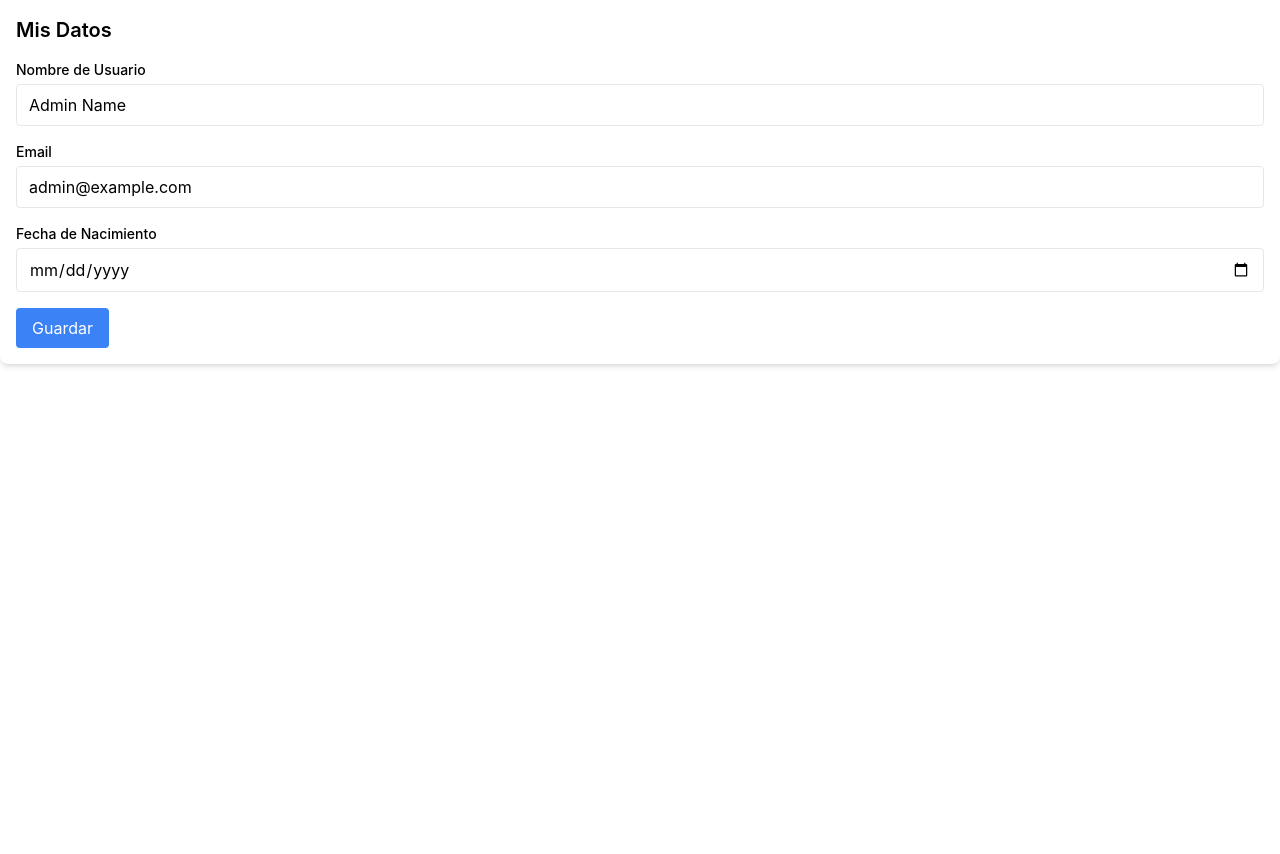
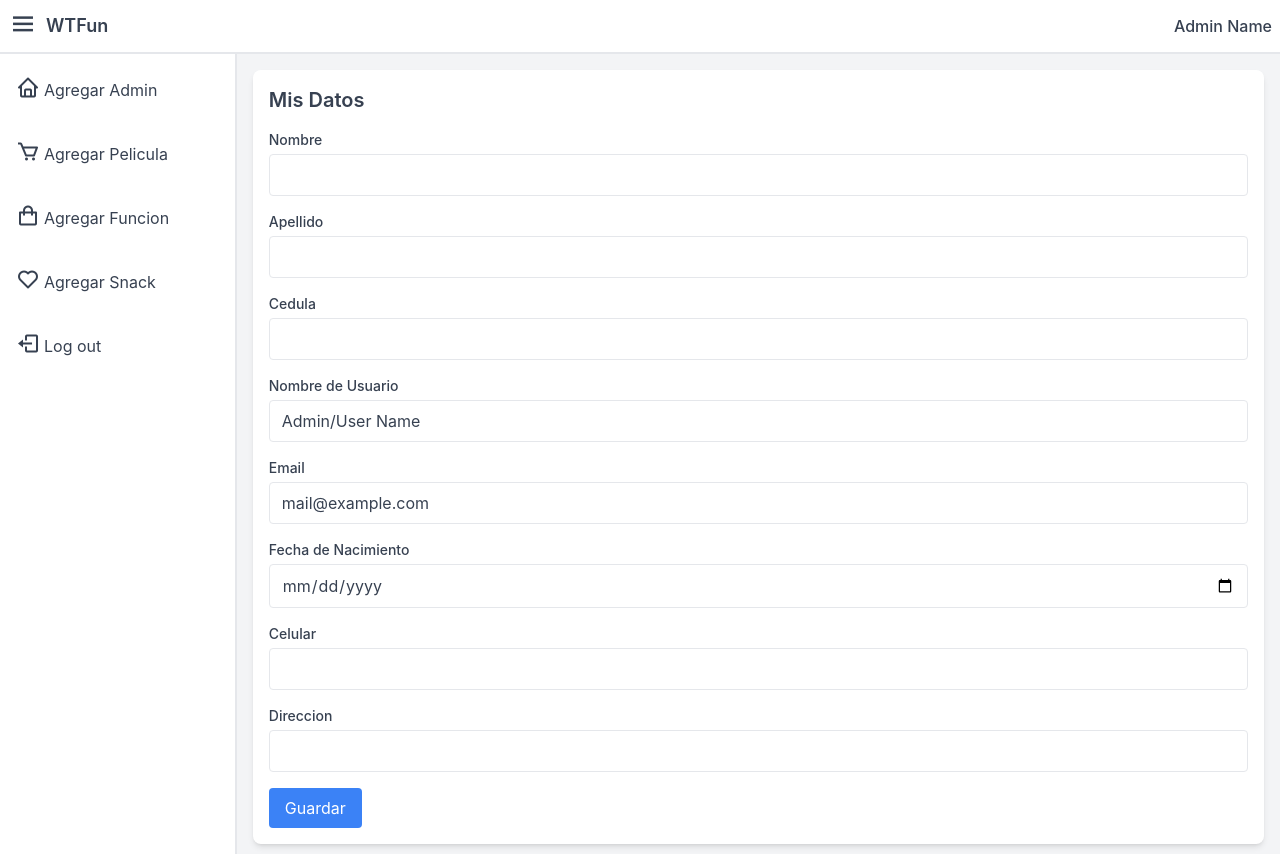
Before and after one commit to romacion6256/wtf-frontend, a React (Create React App) app: page /misdatos in a window 1280 px wide. Before the commit the page ends 800 px from the top, so only its background shows below. Built offline with nearby package versions, Linux system fonts and the light colour scheme.

Commit message:
funciones admin, pantalla mis datos no distingue si es sesion de admin o user

```diff
--- a/src/App.js
+++ b/src/App.js
@@ -11,7 +11,7 @@ import AgregarPelicula from "./Components/pages/AgregarPelicula";
 import AgregarFuncion from "./Components/pages/AgregarFuncion";
 import AgregarSnack from "./Components/pages/AgregarSnack";
 import MisDatos from "./Components/pages/MisDatos";
-// import AgregarAdmin from './Components/pages/AgregarAdmin';
+import AgregarAdmin from './Components/pages/AgregarAdmin';
 
 const App = () => {
   return (
@@ -23,7 +23,7 @@ const App = () => {
           <Route path="/misreservas" element={<MisReservas/>} />
           <Route path="/reservaasientos" element={<ReservaAsientos/>} />
           <Route path="/admin" element={<SidebarAdmin />} />
-          {/* <Route path="/agregaradmin" element={<AgregarAdmin />} /> */}
+          <Route path="/agregaradmin" element={<AgregarAdmin />} />
           <Route path="/agregarpelicula" element={<AgregarPelicula />} />
           <Route path="/agregarfuncion" element={<AgregarFuncion />} />
           <Route path="/agregarsnack" element={<AgregarSnack />} />
--- /dev/null
+++ b/src/Components/pages/AgregarAdmin.jsx
@@ -0,0 +1,36 @@
+import React, { useState, useEffect } from 'react';
+import SidebarAdmin from './SidebarAdmin';
+
+const AgregarAdmin = () => {
+    const [nombreUsuario, setNombreUsuario] = useState('Admin/User Name');
+    const [email, setEmail] = useState('mail@example.com');
+    const [contrasenia, setContrasenia] = useState('');
+    const handleGuardar = () => {
+        console.log('Datos guardados:', {
+            nombreUsuario, email, contrasenia,
+        });
+    };
+
+    return (
+        <SidebarAdmin>
+            <div className="p-4 bg-white rounded-lg shadow-md">
+                <h2 className="text-xl font-semibold mb-4">Agregar Administrador</h2>
+                <div className="mb-4">
+                    <label className="block text-sm font-medium mb-1">Nombre de Usuario</label>
+                    <input type="text" value={nombreUsuario} onChange={(e) => setNombreUsuario(e.target.value)} className="w-full px-3 py-2 border rounded" />
+                </div>
+                <div className="mb-4">
+                    <label className="block text-sm font-medium mb-1">Email</label>
+                    <input type="email" value={email} onChange={(e) => setEmail(e.target.value)} className="w-full px-3 py-2 border rounded" />
+                </div>
+                <div className="mb-4">
+                    <label className="block text-sm font-medium mb-1">Contrasena</label>
+                    <input type="email" value={contrasenia} onChange={(e) => setContrasenia(e.target.value)} className="w-full px-3 py-2 border rounded" />
+                </div>
+                <button onClick={handleGuardar} className="px-4 py-2 text-white bg-blue-500 rounded hover:bg-blue-600">Guardar</button>
+            </div>
+        </SidebarAdmin>
+    );
+};
+
+export default AgregarAdmin;
--- a/src/Components/pages/Layout.jsx
+++ b/src/Components/pages/Layout.jsx
@@ -23,7 +23,7 @@ const Layout = ({ children }) => {
 
                 {/* Nombre de usuario */}
                 <div className="relative flex items-center space-x-2">
-                    <button className="flex items-center">
+                    <button className="flex items-center" onClick={toggleProfile}>
                         <span className="font-medium ml-2">User Name</span>
                     </button>
                     {profileOpen && (
@@ -42,7 +42,7 @@ const Layout = ({ children }) => {
             <div className="flex">
                 {/* Barra lateral */}
                 {asideOpen && (
-                    <aside className="flex w-72 flex-col space-y-2 border-r-2 border-gray-200 bg-white p-2" style={{ height: "90.5vh" }}>
+                    <aside className="flex w-72 flex-col space-y-2 border-r-2 border-gray-200 bg-white p-2" style={{ height: "100vh" }}>
                         <a href="cartelera" className="flex items-center space-x-1 rounded-md px-2 py-3 hover:bg-gray-100 hover:text-blue-600">
                             <span className="text-2xl"><i className="bx bx-home"></i></span>
                             <span>Cartelera</span>
--- a/src/Components/pages/MisDatos.jsx
+++ b/src/Components/pages/MisDatos.jsx
@@ -1,8 +1,9 @@
 import React, { useState } from 'react';
+import SidebarAdmin from './SidebarAdmin';
 
 const MisDatos = () => {
-    const [nombreUsuario, setNombreUsuario] = useState('Admin Name');
-    const [email, setEmail] = useState('admin@example.com');
+    const [nombreUsuario, setNombreUsuario] = useState('Admin/User Name');
+    const [email, setEmail] = useState('mail@example.com');
     const [fechaNacimiento, setFechaNacimiento] = useState('');
     const [nombre, setNombre] = useState('');
     const [apellido, setApellido] = useState('');
@@ -12,15 +13,27 @@ const MisDatos = () => {
     const [contrasenia, setContrasenia] = useState('');
 
     const handleGuardar = () => {
-        // Lógica para guardar los datos en la base de datos
         console.log('Datos guardados:', {
             nombreUsuario, email, fechaNacimiento, nombre, apellido, cedula, celular, direccion, contrasenia,
         });
     };
 
     return (
+        <SidebarAdmin>
             <div className="p-4 bg-white rounded-lg shadow-md">
                 <h2 className="text-xl font-semibold mb-4">Mis Datos</h2>
+                <div className="mb-4">
+                    <label className="block text-sm font-medium mb-1">Nombre</label>
+                    <input type="text" value={nombre} onChange={(e) => setNombre(e.target.value)} className="w-full px-3 py-2 border rounded" />
+                </div>
+                <div className="mb-4">
+                    <label className="block text-sm font-medium mb-1">Apellido</label>
+                    <input type="text" value={apellido} onChange={(e) => setApellido(e.target.value)} className="w-full px-3 py-2 border rounded" />
+                </div>
+                <div className="mb-4">
+                    <label className="block text-sm font-medium mb-1">Cedula</label>
+                    <input type="email" value={cedula} onChange={(e) => setCedula(e.target.value)} className="w-full px-3 py-2 border rounded" />
+                </div>
                 <div className="mb-4">
                     <label className="block text-sm font-medium mb-1">Nombre de Usuario</label>
                     <input type="text" value={nombreUsuario} onChange={(e) => setNombreUsuario(e.target.value)} className="w-full px-3 py-2 border rounded" />
@@ -33,9 +46,18 @@ const MisDatos = () => {
                     <label className="block text-sm font-medium mb-1">Fecha de Nacimiento</label>
                     <input type="date" value={fechaNacimiento} onChange={(e) => setFechaNacimiento(e.target.value)} className="w-full px-3 py-2 border rounded" />
                 </div>
-            {/* Otros campos: nombre, apellido, cedula, etc. */}
+                <div className="mb-4">
+                    <label className="block text-sm font-medium mb-1">Celular</label>
+                    <input type="email" value={celular} onChange={(e) => setCelular(e.target.value)} className="w-full px-3 py-2 border rounded" />
+                </div>
+                <div className="mb-4">
+                    <label className="block text-sm font-medium mb-1">Direccion</label>
+                    <input type="email" value={direccion} onChange={(e) => setDireccion(e.target.value)} className="w-full px-3 py-2 border rounded" />
+                </div>
+                {/* Otros campos: nombre, apellido, cédula, celular, dirección, contraseña */}
                 <button onClick={handleGuardar} className="px-4 py-2 text-white bg-blue-500 rounded hover:bg-blue-600">Guardar</button>
             </div>
+        </SidebarAdmin>
     );
 };
 
--- a/src/Components/pages/SidebarAdmin.jsx
+++ b/src/Components/pages/SidebarAdmin.jsx
@@ -1,8 +1,7 @@
 import React, { useState } from 'react';
-import 'boxicons/css/boxicons.min.css'; // Importa Boxicons
+import 'boxicons/css/boxicons.min.css';
 
 const SidebarAdmin = ({ children }) => {
-
     const [asideOpen, setAsideOpen] = useState(true);
     const [profileOpen, setProfileOpen] = useState(false);
 
@@ -11,9 +10,7 @@ const SidebarAdmin = ({ children }) => {
 
     return (
         <main className="min-h-screen w-full bg-gray-100 text-gray-700">
-            {/* Barra superior */}
             <header className="flex w-full items-center justify-between border-b-2 border-gray-200 bg-white p-2">
-                {/* Logo */}
                 <div className="flex items-center space-x-2">
                     <button type="button" className="text-3xl" onClick={toggleAside}>
                         <i className="bx bx-menu"></i>
@@ -21,9 +18,8 @@ const SidebarAdmin = ({ children }) => {
                     <div className="text-lg font-semibold">WTFun</div>
                 </div>
 
-                {/* Nombre de usuario */}
                 <div className="relative flex items-center space-x-2">
-                    <button className="flex items-center">
+                    <button className="flex items-center" onClick={toggleProfile}>
                         <span className="font-medium ml-2">Admin Name</span>
                     </button>
                     {profileOpen && (
@@ -40,9 +36,8 @@ const SidebarAdmin = ({ children }) => {
             </header>
 
             <div className="flex">
-                {/* Barra lateral */}
                 {asideOpen && (
-                    <aside className="flex w-72 flex-col space-y-2 border-r-2 border-gray-200 bg-white p-2" style={{ height: "90.5vh" }}>
+                    <aside className="flex w-72 flex-col space-y-2 border-r-2 border-gray-200 bg-white p-2" style={{ height: "100vh" }}>
                         <a href="/agregaradmin" className="flex items-center space-x-1 rounded-md px-2 py-3 hover:bg-gray-100 hover:text-blue-600">
                             <span className="text-2xl"><i className="bx bx-home"></i></span>
                             <span>Agregar Admin</span>
@@ -66,7 +61,6 @@ const SidebarAdmin = ({ children }) => {
                     </aside>
                 )}
 
-                {/* Contenido principal */}
                 <div className="w-full p-4 overflow-y-auto" style={{ maxHeight: "100vh" }}>
                     {children}
                 </div>
```
Also changed, not shown: 1 other file (tests, documents, lock files or other folders). Lines whose indentation alone changed are shown as unchanged.
